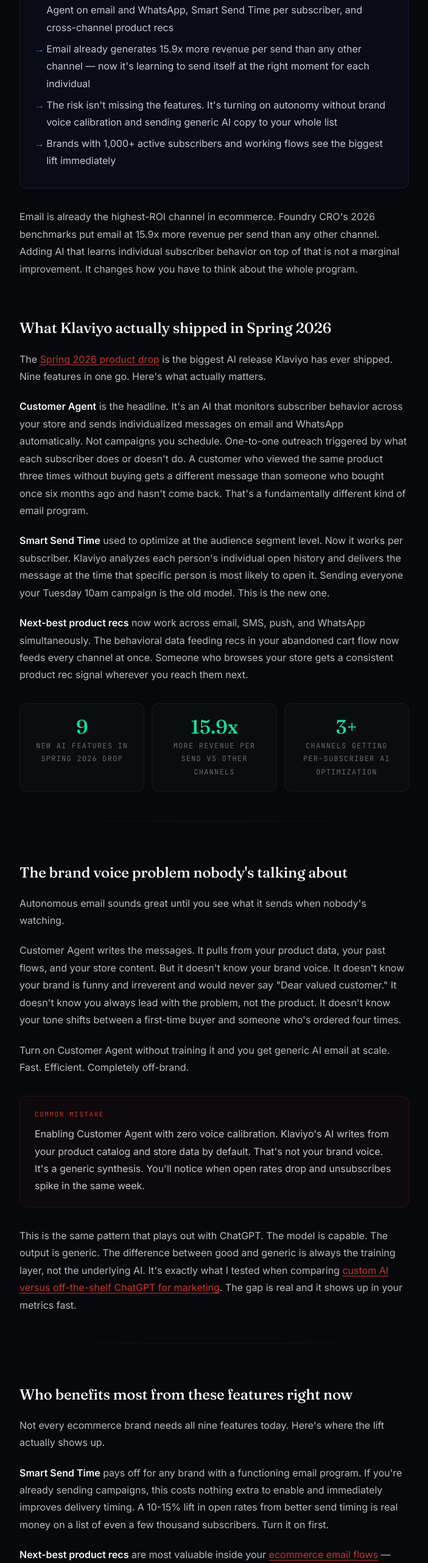
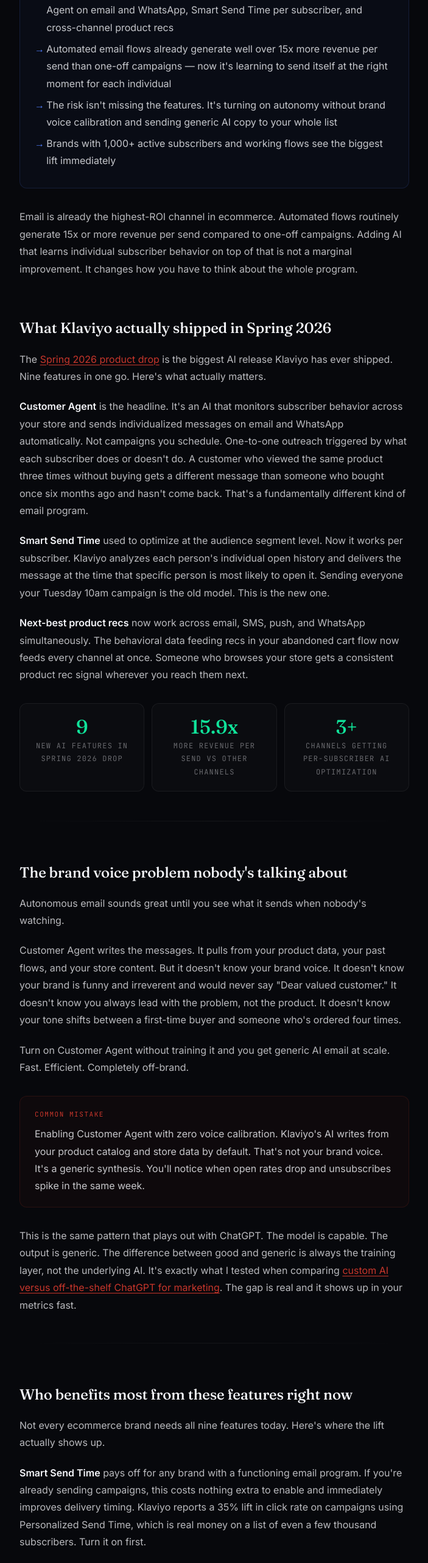
Before and after one commit to dustyboy-23/ventiscale-site, a Next.js app: page /blog/klaviyo-ai-autonomous-marketing-2026 in a window 1280 px wide. Shown: the part 1210-3773 px from the top of the page at 61% size, without its empty margins (288-991 px from the left). Built offline with nearby package versions, Linux system fonts and the light colour scheme; no server answers.

Commit message:
Blog sweep 2B: verify-and-fix (batch 3)

```diff
--- a/app/(marketing)/blog/instagram-reels-for-shopify/page.tsx
+++ b/app/(marketing)/blog/instagram-reels-for-shopify/page.tsx
@@ -51,7 +51,7 @@
   },
   {
     q: "Do Instagram Reels actually drive sales for Shopify brands?",
-    a: "Yes. 79% of Gen Z shoppers have made a purchase after watching a Reel, and 48% of users take follow-up action after watching a product video. The key is format. Product demo and before/after Reels convert because they show the outcome. Talking-head intros with logo screens do not.",
+    a: "Yes. Roughly half of Gen Z shoppers report buying something after watching a short-form video like a Reel, and most consumers say video content has influenced a purchase decision. The key is format. Product demo and before/after Reels convert because they show the outcome. Talking-head intros with logo screens do not.",
   },
   {
     q: "How do I get customer reaction videos for Instagram Reels?",
@@ -198,8 +198,9 @@
                 cadence.
               </li>
               <li>
-                79% of Gen Z shoppers have purchased a product after watching a Reel.
-                Format determines whether you capture that intent or lose it.
+                Roughly half of Gen Z shoppers say they&apos;ve purchased a
+                product after watching a Reel. Format determines whether you
+                capture that intent or lose it.
               </li>
               <li>
                 All 4 formats can be batch-shot in 90 minutes. No studio needed.
@@ -281,7 +282,7 @@
               <div className="stat-label">Higher CTR for Reels ads vs. static</div>
             </div>
             <div className="blog-stat">
-              <div className="stat-number">79%</div>
+              <div className="stat-number">~50%</div>
               <div className="stat-label">Of Gen Z buyers acted after a Reel</div>
             </div>
           </div>
@@ -376,16 +377,10 @@
           <p>
             This is the highest-trust format in ecommerce video. When someone who
             wasn&apos;t paid to say good things says good things, it carries weight
-            that no brand content can replicate. According to{" "}
-            <a
-              href="https://sproutsocial.com/insights/instagram-stats/"
-              target="_blank"
-              rel="noopener noreferrer"
-            >
-              Sprout Social&apos;s 2025 Instagram research
-            </a>
-            , user-generated content earns 3x higher click-through rates than
-            brand-produced content on the same platform.
+            that no brand content can replicate. UGC-style ads commonly earn
+            roughly 4x the click-through rate of polished, professionally
+            produced brand creative, and Nielsen has found the large majority
+            of consumers trust UGC more than traditional advertising.
           </p>
           <p>
             Getting it: email your last 50 customers with a simple ask.
@@ -443,8 +438,8 @@
 
           <div className="blog-stat-row">
             <div className="blog-stat">
-              <div className="stat-number">48%</div>
-              <div className="stat-label">Of users act after watching a product video</div>
+              <div className="stat-number">85%</div>
+              <div className="stat-label">Of consumers say video convinced them to buy</div>
             </div>
             <div className="blog-stat">
               <div className="stat-number">$6.20</div>
--- a/app/(marketing)/blog/klaviyo-ai-autonomous-marketing-2026/page.tsx
+++ b/app/(marketing)/blog/klaviyo-ai-autonomous-marketing-2026/page.tsx
@@ -194,9 +194,10 @@
                 per subscriber, and cross-channel product recs
               </li>
               <li>
-                Email already generates 15.9x more revenue per send than any
-                other channel — now it&apos;s learning to send itself at the
-                right moment for each individual
+                Automated email flows already generate well over 15x more
+                revenue per send than one-off campaigns — now it&apos;s
+                learning to send itself at the right moment for each
+                individual
               </li>
               <li>
                 The risk isn&apos;t missing the features. It&apos;s turning on
@@ -211,9 +212,9 @@
           </div>
 
           <p>
-            Email is already the highest-ROI channel in ecommerce. Foundry
-            CRO&apos;s 2026 benchmarks put email at 15.9x more revenue per send
-            than any other channel. Adding AI that learns individual subscriber
+            Email is already the highest-ROI channel in ecommerce. Automated
+            flows routinely generate 15x or more revenue per send compared to
+            one-off campaigns. Adding AI that learns individual subscriber
             behavior on top of that is not a marginal improvement. It changes
             how you have to think about the whole program.
           </p>
@@ -326,8 +327,9 @@
             <strong>Smart Send Time</strong> pays off for any brand with a
             functioning email program. If you&apos;re already sending campaigns,
             this costs nothing extra to enable and immediately improves delivery
-            timing. A 10-15% lift in open rates from better send timing is real
-            money on a list of even a few thousand subscribers. Turn it on first.
+            timing. Klaviyo reports a 35% lift in click rate on campaigns using
+            Personalized Send Time, which is real money on a list of even a
+            few thousand subscribers. Turn it on first.
           </p>
           <p>
             <strong>Next-best product recs</strong> are most valuable inside
@@ -352,8 +354,8 @@
           <div className="blog-callout">
             <div className="callout-label">Key insight</div>
             <p>
-              DTC customer acquisition costs are up 40-60% since 2023 per
-              Yotpo&apos;s 2026 benchmarks. Email is the one channel where
+              DTC customer acquisition costs are up 40-60% since 2023 across
+              the industry. Email is the one channel where
               cost-per-conversion keeps dropping as your list grows. The brands
               winning right now are email-first. Klaviyo&apos;s Spring 2026
               features widen that advantage further. The cost math alone makes
```
